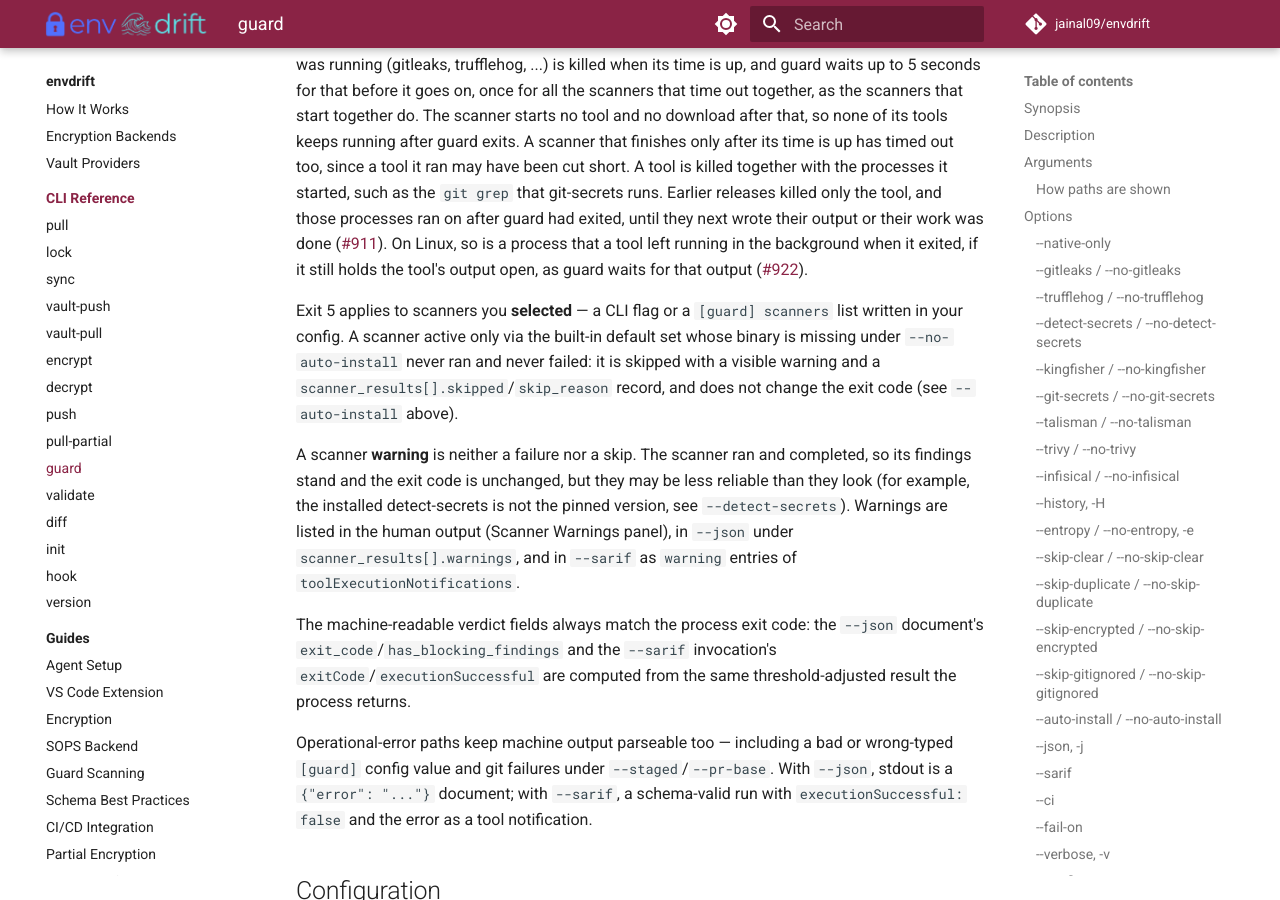
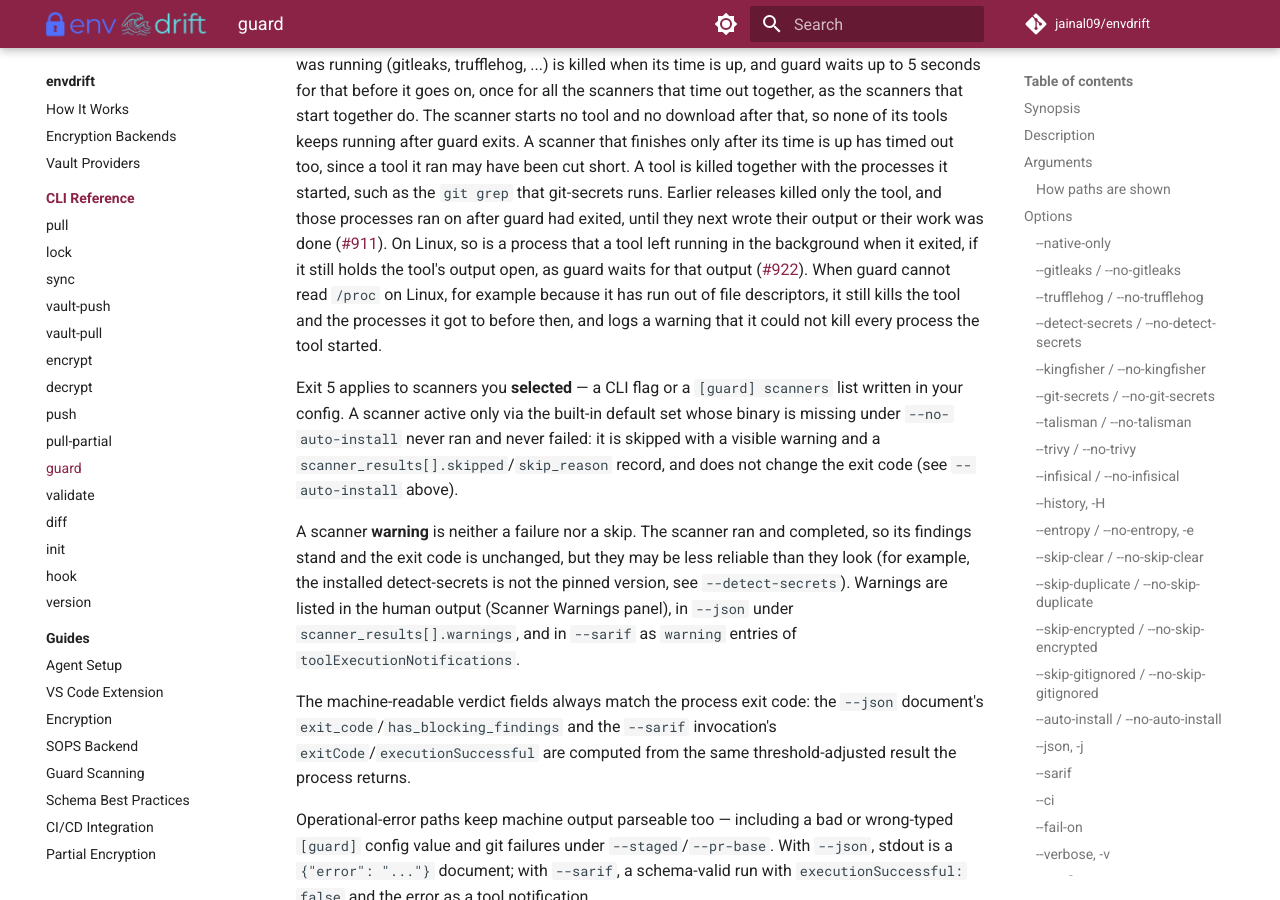
Before and after one commit to jainal09/envdrift, an MkDocs documentation site: the page built from docs/cli/guard.md, in a window 1280 px wide and 900 px high, scrolled down 18686 px. Built offline with MkDocs 1.6.1 and Material for MkDocs 9.7.7, drawn with Linux system fonts in a browser that asks for light colours; comment, search, counter and statistics services are not loaded.

Commit message:
docs(guard): say that a kill guard cannot finish on Linux is logged as a warning
When guard cannot read /proc, for example out of file descriptors, it kills the tool and the
processes it got to, and the runner logs that it could not kill every process the tool started.

Co-Authored-By: Claude Opus 5.5 <noreply@anthropic.com>
Claude-Session: https://claude.ai/code/session_015t5xQ3d6X4RCFUakwDh9CE

```diff
--- a/docs/cli/guard.md
+++ b/docs/cli/guard.md
@@ -811,7 +811,10 @@ wrote their output or their work was done
 ([#911](https://github.com/jainal09/envdrift/issues/911)). On Linux, so is a
 process that a tool left running in the background when it exited, if it still
 holds the tool's output open, as guard waits for that output
-([#922](https://github.com/jainal09/envdrift/issues/922)).
+([#922](https://github.com/jainal09/envdrift/issues/922)). When guard cannot read
+`/proc` on Linux, for example because it has run out of file descriptors, it still
+kills the tool and the processes it got to before then, and logs a warning that it
+could not kill every process the tool started.
 
 Exit 5 applies to scanners you **selected** — a CLI flag or a `[guard]
 scanners` list written in your config. A scanner active only via the built-in
```
